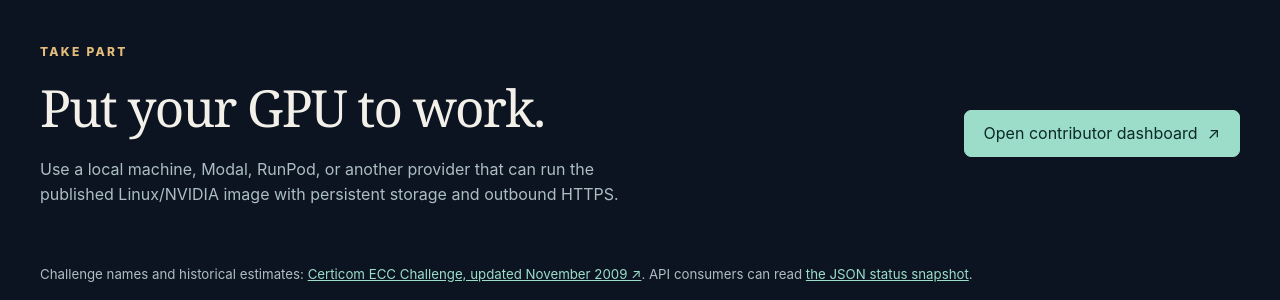
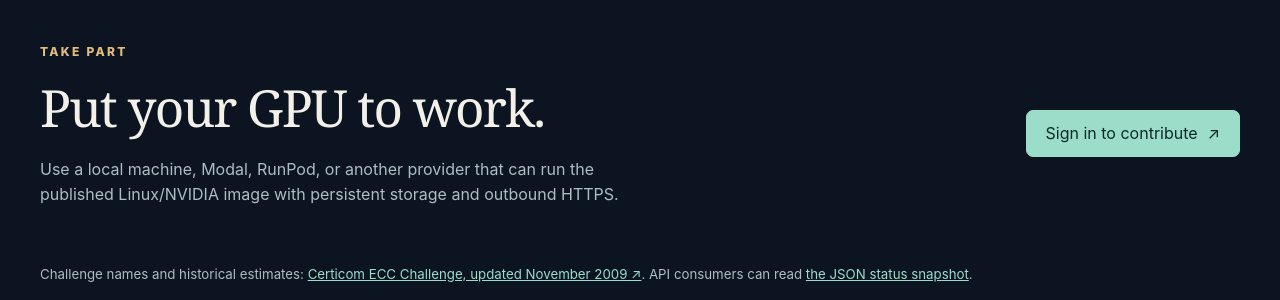
Before and after one commit to aburan28/ecc-challenges, a Python web app: template src/ecc_challenges/templates/status.html in a window 1280 px wide. Shown: the part 1635-1935 px from the top of the page. Run offline with Jinja, Linux system fonts and the light colour scheme; the template is opened without the code that fills it, so the values that code supplies are empty.

Commit message:
Start sign-in from public status page

```diff
--- a/src/ecc_challenges/templates/status.html
+++ b/src/ecc_challenges/templates/status.html
@@ -22,6 +22,6 @@
   <div><div class="eyebrow">Reading the numbers</div><h2>Progress needs evidence.</h2><p class="muted">An archived distinguished point is an accepted upload. The gateway checks selected trails independently and indexes eligible records. Point counts alone do not give a reliable fraction of the work needed to find a collision.</p><p class="muted">A completion chance will appear only after the campaign has a verified operation count and a documented collision model. Historical points in the earlier account are not included here until an audited import is complete.</p></div>
   <div class="card metric-card"><div class="eyebrow">ECC2K-130 · this gateway</div><div class="metric-row"><span>Runs assigned</span><strong>{% if snapshot %}{{ snapshot.campaigns[6].total_runs }}{% else %}—{% endif %}</strong></div><div class="metric-row"><span>Runs seen in 24 hours</span><strong>{% if snapshot %}{{ snapshot.campaigns[6].recent_runs_24h }}{% else %}—{% endif %}</strong></div><div class="metric-row"><span>Batches awaiting processing</span><strong>{% if snapshot %}{{ snapshot.campaigns[6].pending_batches }}{% else %}—{% endif %}</strong></div><div class="metric-row"><span>Completion chance</span><strong>Unavailable</strong></div>{% if snapshot %}<small>Snapshot {{ snapshot.as_of }}</small>{% endif %}</div>
 </section>
-<section class="section closing"><div><div class="eyebrow">Take part</div><h2>Put your GPU to work.</h2><p class="muted">Use a local machine, Modal, RunPod, or another provider that can run the published Linux/NVIDIA image with persistent storage and outbound HTTPS.</p></div><a class="button" href="/dashboard">Open contributor dashboard <span aria-hidden="true">↗</span></a></section>
+<section class="section closing"><div><div class="eyebrow">Take part</div><h2>Put your GPU to work.</h2><p class="muted">Use a local machine, Modal, RunPod, or another provider that can run the published Linux/NVIDIA image with persistent storage and outbound HTTPS.</p></div><a class="button" href="{% if request.session.get('github_id') %}/dashboard{% else %}/auth/github{% endif %}">{% if request.session.get('github_id') %}Open contributor dashboard{% else %}Sign in to contribute{% endif %} <span aria-hidden="true">↗</span></a></section>
 <p class="source-note">Challenge names and historical estimates: <a href="{{ catalog_source }}">Certicom ECC Challenge, updated November 2009 ↗</a>. API consumers can read <a href="/v1/status">the JSON status snapshot</a>.</p>
 {% endblock %}
```
